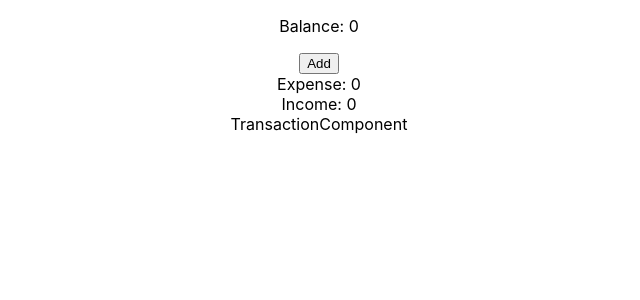
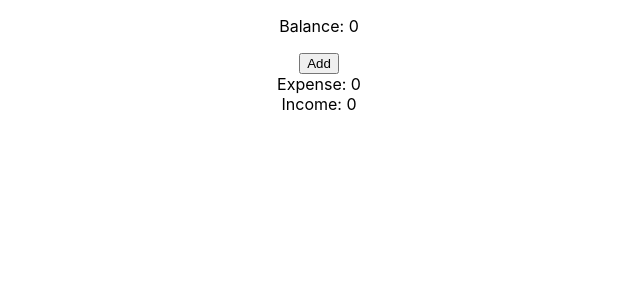
Before and after one commit to setykarimi/ExpenseTracker, a React (Create React App) app: page / in a window 1280 px wide. Shown: the top 300 px of the page, without its empty margins (321-961 px from the left). Built offline with nearby package versions, Linux system fonts and the light colour scheme.

Commit message:
add map for showing transactions list

```diff
--- a/src/components/TransactionComponent.js
+++ b/src/components/TransactionComponent.js
@@ -1,6 +1,11 @@
 const TransactionComponent = ({transactions}) => {
     return ( <section>
-        TransactionComponent
+        {transactions.map((t) =>
+         <div key={t.idb}>
+            <p>{t.desc}</p>
+            <p>{t.amount}</p>
+            <p>{t.type}</p>
+        </div>)}
     </section> );
 }
 
```
